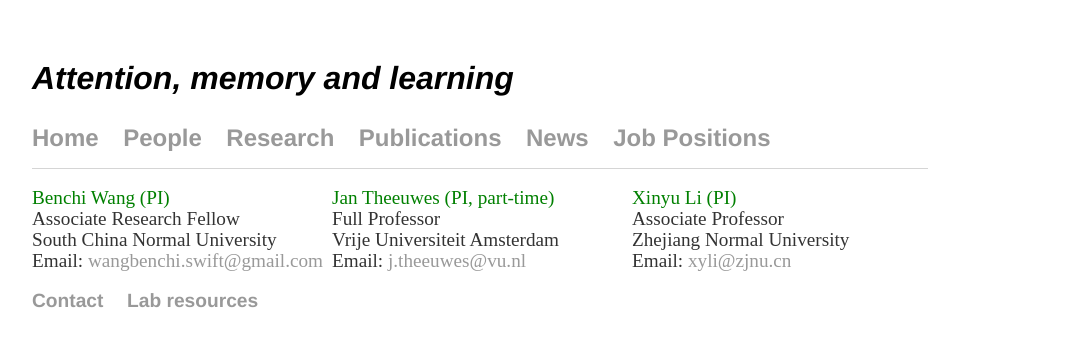
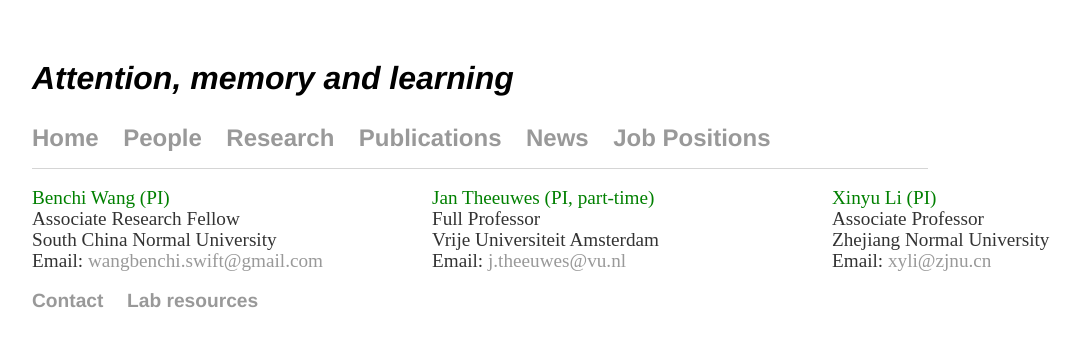
Before and after one commit to wangbenchi/wangbenchi.github.io, a Jekyll site: the page built from people/index.html, in a window 1280 px wide. Shown: the top 347 px of the page, without its empty margins (160-1241 px from the left). Built offline with Jekyll 4.4.1, drawn with Linux system fonts in a browser that asks for light colours.

Commit message:
Update index.html

```diff
--- a/people/index.html
+++ b/people/index.html
@@ -4,9 +4,9 @@ title: People
 style: "font-size:1.2em"
 color: "color:green"
 ---
-<div id="container" style="width:900px">
+<div id="container" style="width:1200px">
 
-<div class="blurb" style="width:300px;float:left;">
+<div class="blurb" style="width:400px;float:left;">
 	<p style = {{page.style}}> <a href="/people/benchi" style = {{page.color}} >Benchi Wang (PI)</a><br>
     		Associate Research Fellow<br>
     		South China Normal University<br>
@@ -14,14 +14,14 @@ color: "color:green"
 		</p>
 </div><!-- /.blurb -->
 
-<div class="blurb" style="width:300px;float:left;">
+<div class="blurb" style="width:400px;float:left;">
 	<p style = {{page.style}}><a href="/people/jan" style = {{page.color}} >Jan Theeuwes (PI, part-time)</a><br>
     		Full Professor<br>
     		Vrije Universiteit Amsterdam<br>
     		Email:<a href="mailto:j.theeuwes@vu.nl"> j.theeuwes@vu.nl</a></p>
 </div><!-- /.blurb -->
 
-<div class="blurb"  style="width:300px;float:left;">
+<div class="blurb"  style="width:400px;float:left;">
 	<p style = {{page.style}}><a href="/people/xinyu" style = {{page.color}} >Xinyu Li (PI)</a><br>
     		Associate Professor<br>
     		Zhejiang Normal University<br>
```
